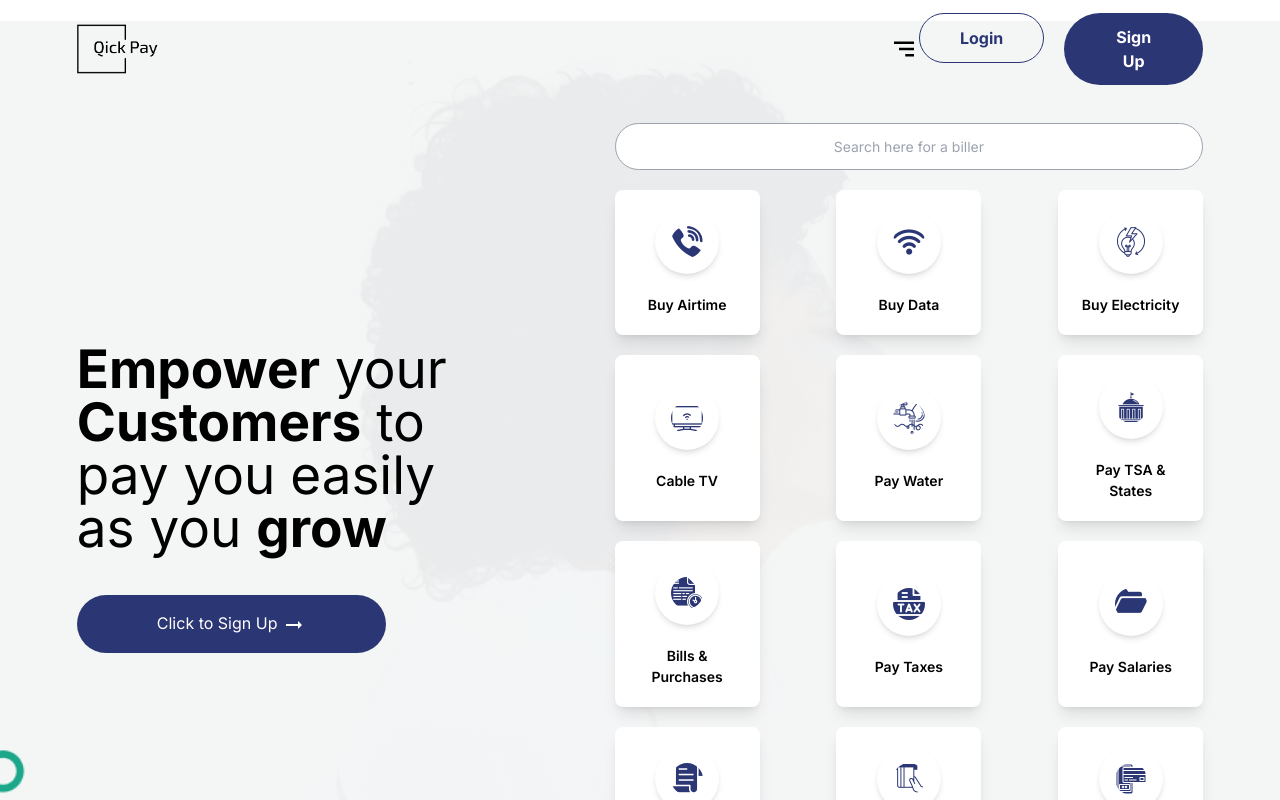
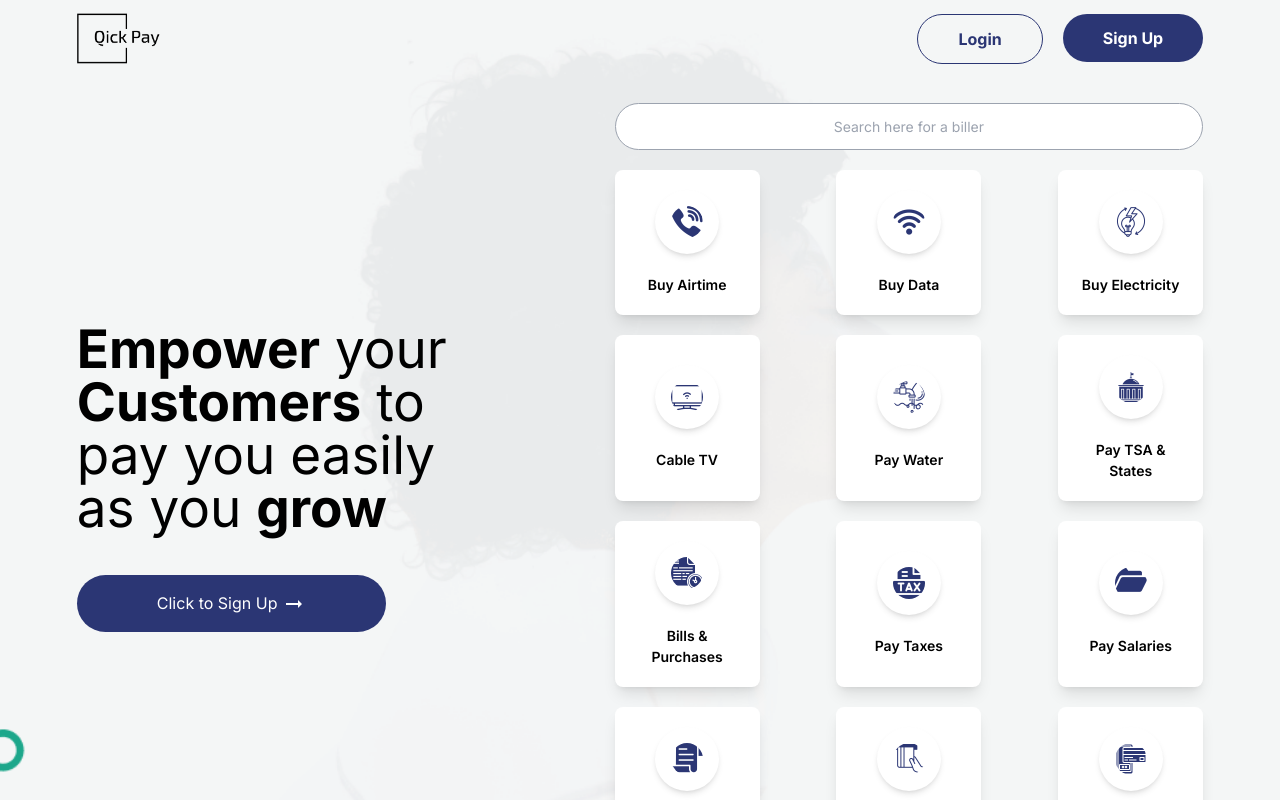
Before and after one commit to Clinzho1996/qickpay, a Next.js app: page / in a window 1280 px wide. Shown: the top 800 px of the page. Built offline with nearby package versions, Linux system fonts and the light colour scheme.

Commit message:
home page

```diff
--- a/src/components/Navbar.jsx
+++ b/src/components/Navbar.jsx
@@ -27,9 +27,11 @@ function Navbar() {
           />
         </Link>
       </div>
-      <button onClick={handleMenuToggle}>
-        <BiMenuAltRight size={30} />
-      </button>
+      <div className="block md:hidden">
+        <button onClick={handleMenuToggle}>
+          <BiMenuAltRight size={30} />
+        </button>
+      </div>
       {mobileMenuOpen && (
         <div className="absolute top-12 right-6 mt-2 py-2 w-[200px] bg-white border rounded-lg z-10">
           <div
```
